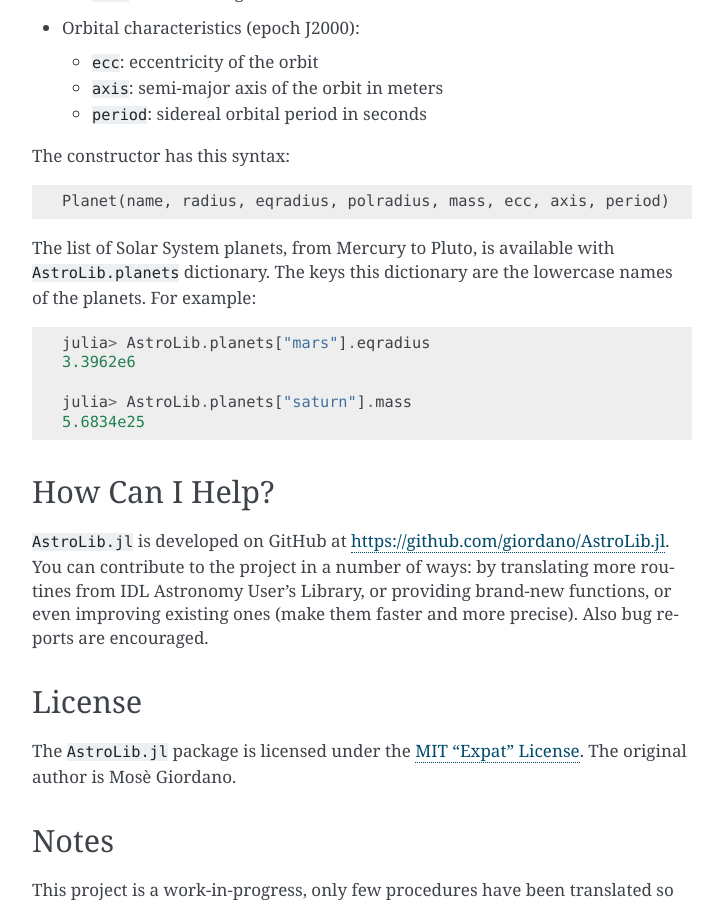
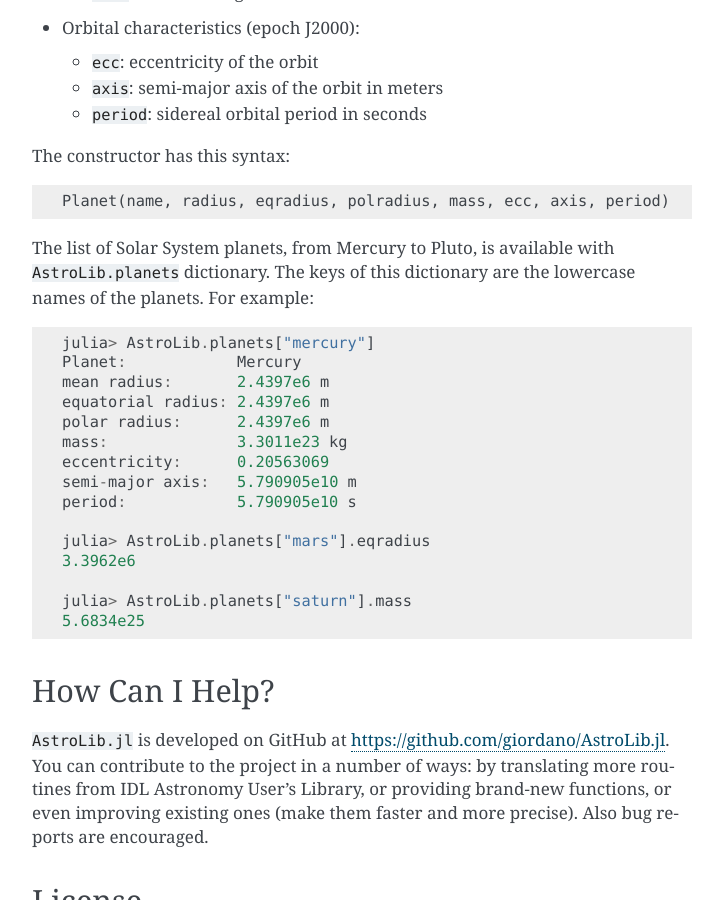
Before and after one commit to giordano/AstroLib.jl, a Sphinx documentation site: the page built from docs/index.rst, in a window 1280 px wide and 900 px high, scrolled down 2142 px. Shown: the whole window, without its empty margins (388-1111 px from the left). Built offline with Sphinx 7.4.7, drawn with Linux system fonts in a browser that asks for light colours.

```diff
--- a/docs/index.rst
+++ b/docs/index.rst
@@ -130,10 +130,20 @@ The constructor has this syntax:
     Planet(name, radius, eqradius, polradius, mass, ecc, axis, period)
 
 The list of Solar System planets, from Mercury to Pluto, is available
-with ``AstroLib.planets`` dictionary. The keys this dictionary are the
+with ``AstroLib.planets`` dictionary. The keys of this dictionary are the
 lowercase names of the planets. For example:
 
 .. code:: julia
+
+    julia> AstroLib.planets["mercury"]
+    Planet:            Mercury
+    mean radius:       2.4397e6 m
+    equatorial radius: 2.4397e6 m
+    polar radius:      2.4397e6 m
+    mass:              3.3011e23 kg
+    eccentricity:      0.20563069
+    semi-major axis:   5.790905e10 m
+    period:            5.790905e10 s
 
     julia> AstroLib.planets["mars"].eqradius
     3.3962e6
```
Also changed, not shown: README.md (+12 -2 lines), 1 other file.
